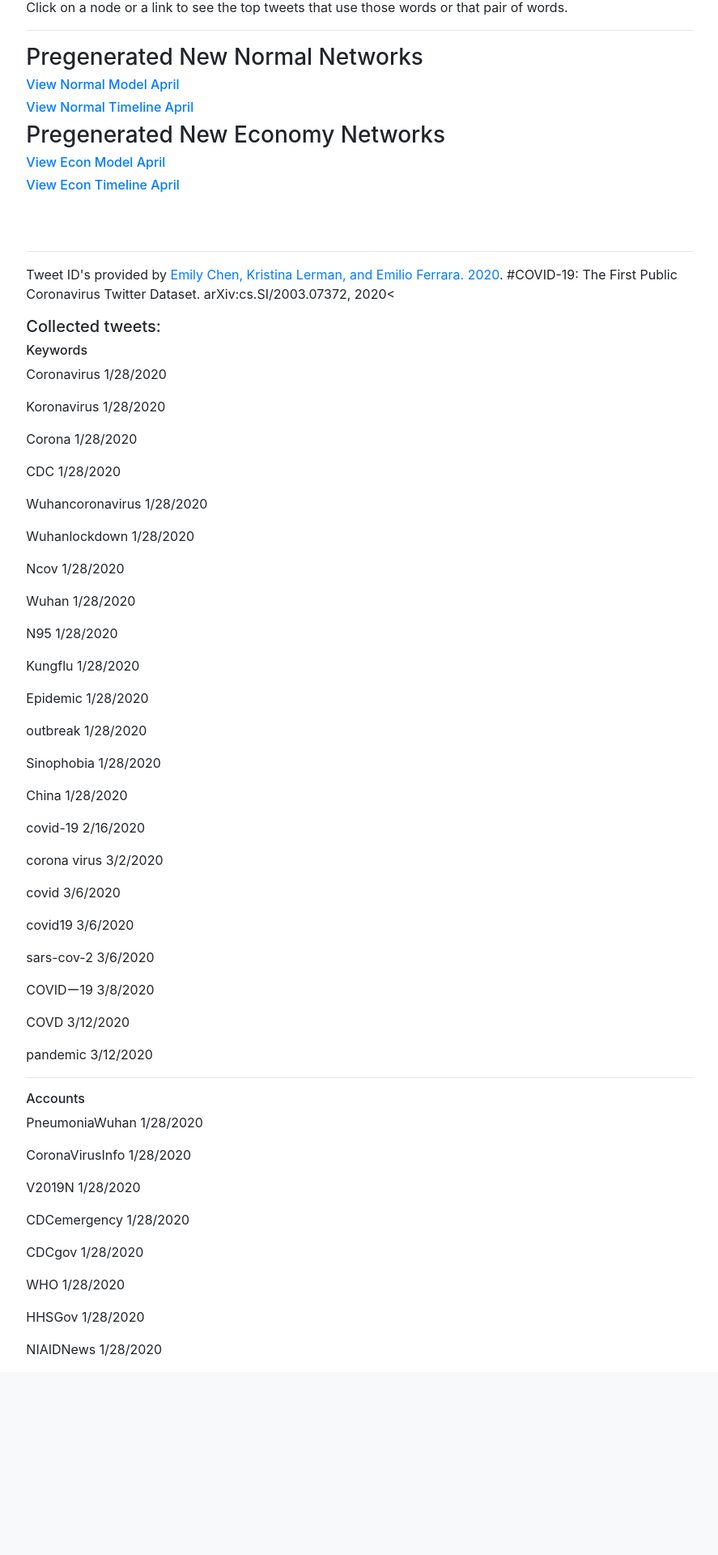
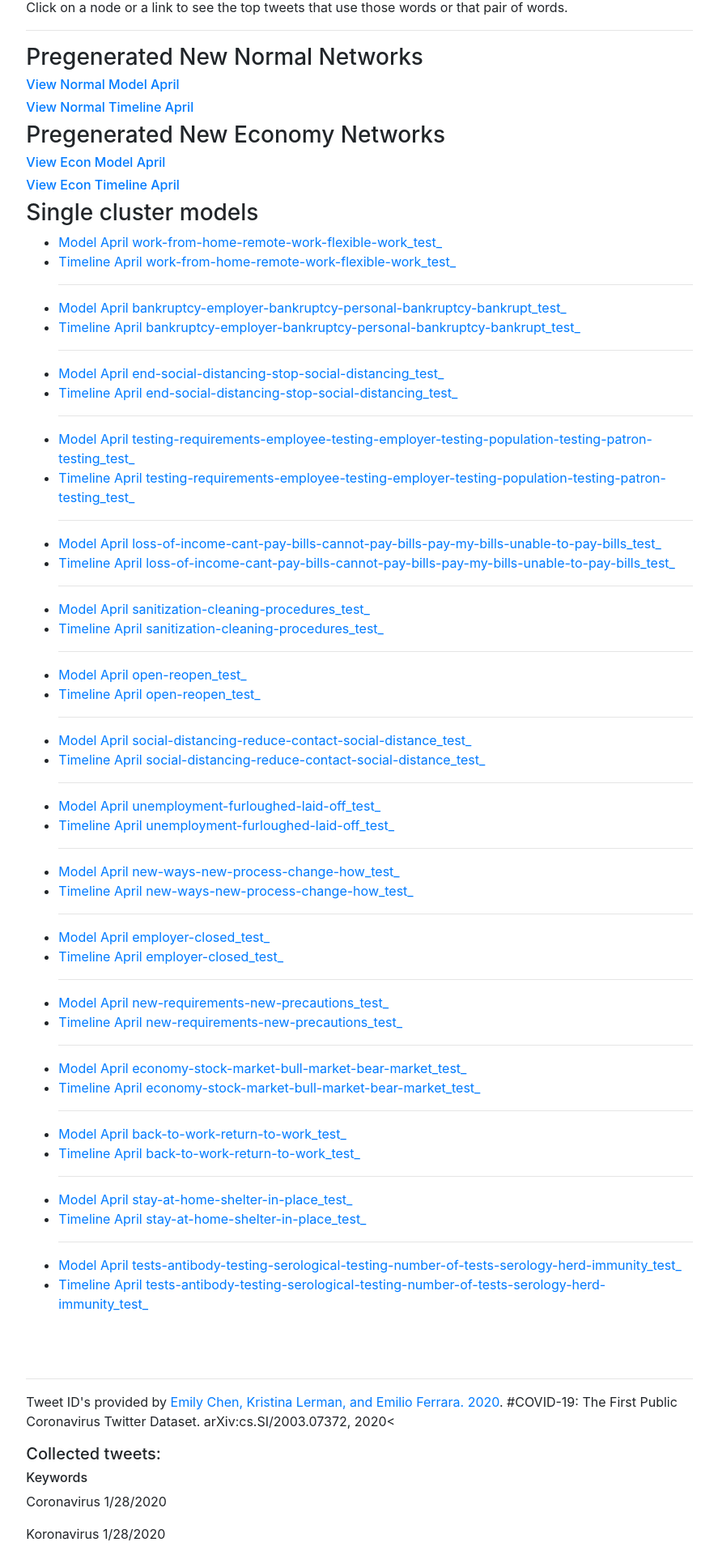
Before and after one commit to ucdscenter/covid_social_media, a Django app: page / in a window 1280 px wide. Shown: the part 497-2417 px from the top of the page at 81% size, without its empty margins (196-1083 px from the left). Before the commit the page ends 2171 px from the top, so only its background shows below. Run offline with Django 3.2, Linux system fonts and the light colour scheme; some libraries are stand-ins or nearby versions.

Commit message:
adding links to subsearch models

```diff
--- a/twitter_network/templates/twitter_network/index.html
+++ b/twitter_network/templates/twitter_network/index.html
@@ -25,6 +25,57 @@ Click on a node or a link to see the top tweets that use those words or that pai
 <h3>Pregenerated New Economy Networks</h3>
 <h6><a href="show_webgl?identifier=econ_model_test_">View Econ Model April</a></h6>
 <h6><a href="webgl_timeline?identifier=econ_model_test_">View Econ Timeline April</a></h6>
+
+<h3>Single cluster models</h3>
+<ul>
+<li><a href="show_webgl?identifier=work-from-home-remote-work-flexible-work_test_">Model April work-from-home-remote-work-flexible-work_test_</a></li>
+<li><a href="webgl_timeline?identifier=work-from-home-remote-work-flexible-work_test_">Timeline April work-from-home-remote-work-flexible-work_test_</a></li>
+<hr>
+<li><a href="show_webgl?identifier=bankruptcy-employer-bankruptcy-personal-bankruptcy-bankrupt_test_">Model April bankruptcy-employer-bankruptcy-personal-bankruptcy-bankrupt_test_</a></li>
+<li><a href="webgl_timeline?identifier=bankruptcy-employer-bankruptcy-personal-bankruptcy-bankrupt_test_">Timeline April bankruptcy-employer-bankruptcy-personal-bankruptcy-bankrupt_test_</a></li>
+<hr>
+<li><a href="show_webgl?identifier=end-social-distancing-stop-social-distancing_test_">Model April end-social-distancing-stop-social-distancing_test_</a></li>
+<li><a href="webgl_timeline?identifier=end-social-distancing-stop-social-distancing_test_">Timeline April end-social-distancing-stop-social-distancing_test_</a></li>
+<hr>
+<li><a href="show_webgl?identifier=testing-requirements-employee-testing-employer-testing-population-testing-patron-testing_test_">Model April testing-requirements-employee-testing-employer-testing-population-testing-patron-testing_test_</a></li>
+<li><a href="webgl_timeline?identifier=testing-requirements-employee-testing-employer-testing-population-testing-patron-testing_test_">Timeline April testing-requirements-employee-testing-employer-testing-population-testing-patron-testing_test_</a></li>
+<hr>
+<li><a href="show_webgl?identifier=loss-of-income-cant-pay-bills-cannot-pay-bills-pay-my-bills-unable-to-pay-bills_test_">Model April loss-of-income-cant-pay-bills-cannot-pay-bills-pay-my-bills-unable-to-pay-bills_test_</a></li>
+<li><a href="webgl_timeline?identifier=loss-of-income-cant-pay-bills-cannot-pay-bills-pay-my-bills-unable-to-pay-bills_test_">Timeline April loss-of-income-cant-pay-bills-cannot-pay-bills-pay-my-bills-unable-to-pay-bills_test_</a></li>
+<hr>
+<li><a href="show_webgl?identifier=sanitization-cleaning-procedures_test_">Model April sanitization-cleaning-procedures_test_</a></li>
+<li><a href="webgl_timeline?identifier=sanitization-cleaning-procedures_test_">Timeline April sanitization-cleaning-procedures_test_</a></li>
+<hr>
+<li><a href="show_webgl?identifier=open-reopen_test_">Model April open-reopen_test_</a></li>
+<li><a href="webgl_timeline?identifier=open-reopen_test_">Timeline April open-reopen_test_</a></li>
+<hr>
+<li><a href="show_webgl?identifier=social-distancing-reduce-contact-social-distance_test_">Model April social-distancing-reduce-contact-social-distance_test_</a></li>
+<li><a href="webgl_timeline?identifier=social-distancing-reduce-contact-social-distance_test_">Timeline April social-distancing-reduce-contact-social-distance_test_</a></li>
+<hr>
+<li><a href="show_webgl?identifier=unemployment-furloughed-laid-off_test_">Model April unemployment-furloughed-laid-off_test_</a></li>
+<li><a href="webgl_timeline?identifier=unemployment-furloughed-laid-off_test_">Timeline April unemployment-furloughed-laid-off_test_</a></li>
+<hr>
+<li><a href="show_webgl?identifier=new-ways-new-process-change-how_test_">Model April new-ways-new-process-change-how_test_</a></li>
+<li><a href="webgl_timeline?identifier=new-ways-new-process-change-how_test_">Timeline April new-ways-new-process-change-how_test_</a></li>
+<hr>
+<li><a href="show_webgl?identifier=employer-closed_test_">Model April employer-closed_test_</a></li>
+<li><a href="webgl_timeline?identifier=employer-closed_test_">Timeline April employer-closed_test_</a></li>
+<hr>
+<li><a href="show_webgl?identifier=new-requirements-new-precautions_test_">Model April new-requirements-new-precautions_test_</a></li>
+<li><a href="webgl_timeline?identifier=new-requirements-new-precautions_test_">Timeline April new-requirements-new-precautions_test_</a></li>
+<hr>
+<li><a href="show_webgl?identifier=economy-stock-market-bull-market-bear-market_test_">Model April economy-stock-market-bull-market-bear-market_test_</a></li>
+<li><a href="webgl_timeline?identifier=economy-stock-market-bull-market-bear-market_test_">Timeline April economy-stock-market-bull-market-bear-market_test_</a></li>
+<hr>
+<li><a href="show_webgl?identifier=back-to-work-return-to-work_test_">Model April back-to-work-return-to-work_test_</a></li>
+<li><a href="webgl_timeline?identifier=back-to-work-return-to-work_test_">Timeline April back-to-work-return-to-work_test_</a></li>
+<hr>
+<li><a href="show_webgl?identifier=stay-at-home-shelter-in-place_test_">Model April stay-at-home-shelter-in-place_test_</a></li>
+<li><a href="webgl_timeline?identifier=stay-at-home-shelter-in-place_test_">Timeline April stay-at-home-shelter-in-place_test_</a></li>
+<hr>
+<li><a href="show_webgl?identifier=tests-antibody-testing-serological-testing-number-of-tests-serology-herd-immunity_test_">Model April tests-antibody-testing-serological-testing-number-of-tests-serology-herd-immunity_test_</a></li>
+<li><a href="webgl_timeline?identifier=tests-antibody-testing-serological-testing-number-of-tests-serology-herd-immunity_test_">Timeline April tests-antibody-testing-serological-testing-number-of-tests-serology-herd-immunity_test_</a></li>
+</ul>
 <!--<h3>Pregenerated Future of work Networks</h3>
 <p>Taking the subset of the covid tweets that use the following words "employee employees employed employing employ jobless job jobs work working works worked unemployable unemployed wfh", we then ran doc2vec on them, clustered and pca projected them. To see how the conversation developed we split each model by month</p>
 <h6><a href="show_webgl?identifier=jan_fow_test_">view January</a></h6>
```
